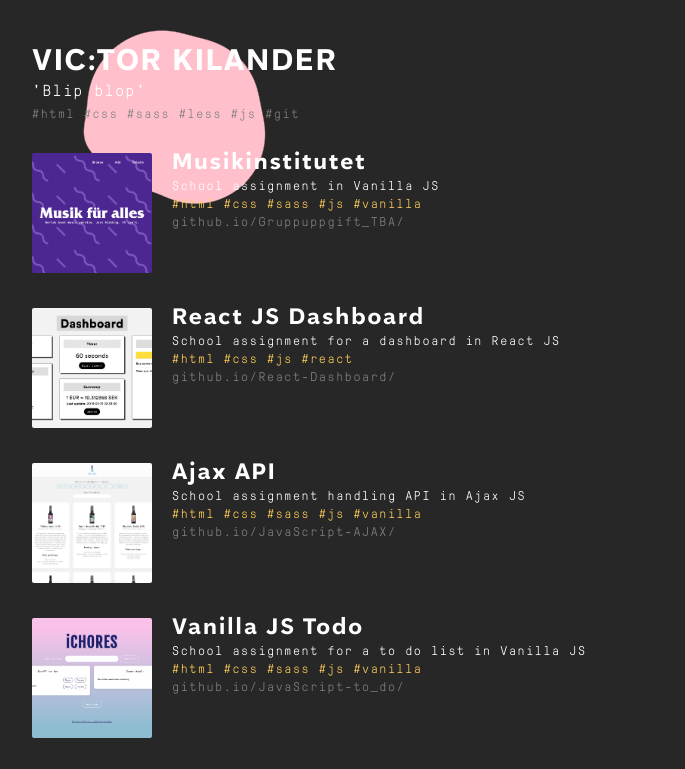
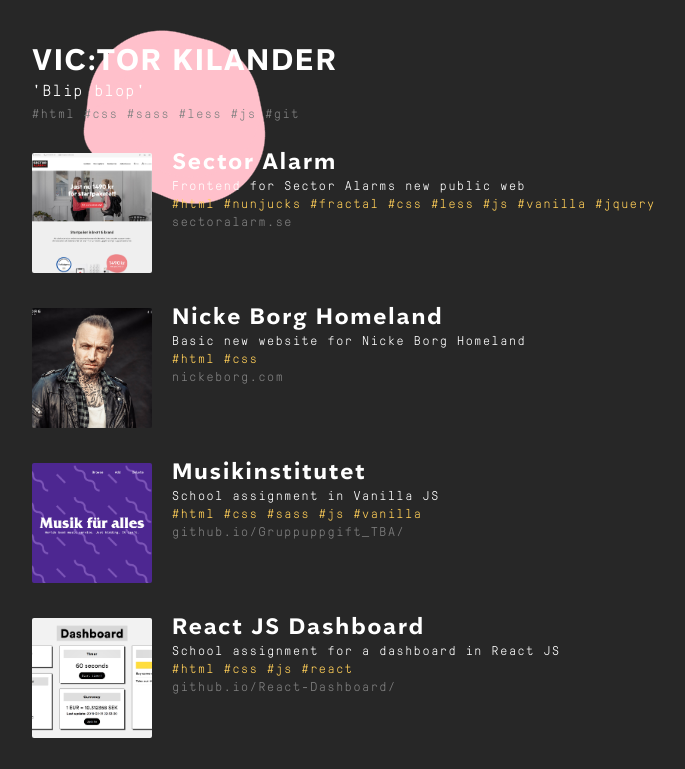
Before and after one commit to vctrklndr/Portfolio, a React (Create React App) app: page / in a window 1280 px wide. Shown: the top 769 px of the page, without its empty margins (98-783 px from the left). Built offline with nearby package versions, Linux system fonts and the light colour scheme.

Commit message:
Adding new content

```diff
--- a/src/Components/Portfolio.js
+++ b/src/Components/Portfolio.js
@@ -6,10 +6,30 @@
 import iChores from "../Assets/Images/ichores.png";
 import Washi from "../Assets/Images/washi.png";
 import Mobergs from "../Assets/Images/mobergs_bistro.png";
+import NickeBorg from "../Assets/Images/nicke_borg.jpg";
+import SectorAlarm from "../Assets/Images/sector_alarm.jpg";
 
 function Portfolio() {
   return (
     <>
+    <Block
+      image={SectorAlarm}
+      imageAlt="Sector Alarm"
+      title="Sector Alarm"
+      description="Frontend for Sector Alarms new public web"
+      hashtags="#html #nunjucks #fractal #css #less #js #vanilla #jquery"
+      href="https://www.sectoralarm.se"
+      hrefTitle="sectoralarm.se"
+    />
+    <Block
+      image={NickeBorg}
+      imageAlt="Nicke Borg Homeland"
+      title="Nicke Borg Homeland"
+      description="Basic new website for Nicke Borg Homeland"
+      hashtags="#html #css"
+      href="http://www.nickeborg.com"
+      hrefTitle="nickeborg.com"
+    />
       <Block
         image={Musikinstitutet}
         imageAlt="iChords"
```
Also changed, not shown: src/Assets/Images/nicke_borg.jpg (added), src/Assets/Images/sector_alarm.jpg (added).
